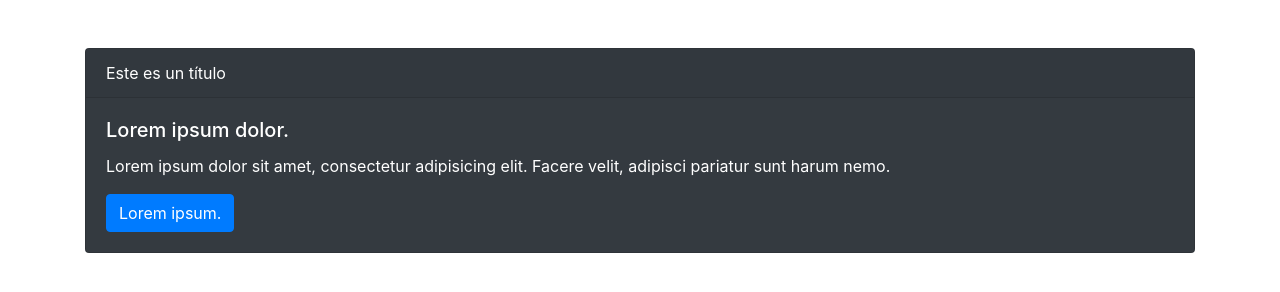
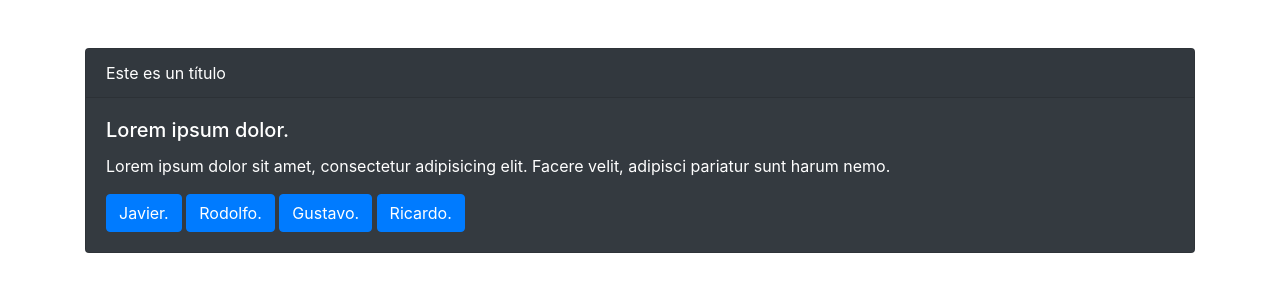
Before and after one commit to ricardo77a/pruebaGithub, a plain HTML site: page index.html in a window 1280 px wide. Drawn offline with nearby package versions, Linux system fonts and the light colour scheme.

Commit message:
Update index.html

```diff
--- a/index.html
+++ b/index.html
@@ -14,7 +14,10 @@
 			<div class="card-body">
 				<h5 class="card-title">Lorem ipsum dolor.</h5>
 				<p class="card-text">Lorem ipsum dolor sit amet, consectetur adipisicing elit. Facere velit, adipisci pariatur sunt harum nemo.</p>
-				<a href="#" class="btn btn-primary">Lorem ipsum.</a>
+				<a href="javier.html" class="btn btn-primary">Javier.</a>
+				<a href="rodolfo.html" class="btn btn-primary">Rodolfo.</a>
+				<a href="gustavo.html" class="btn btn-primary">Gustavo.</a>
+				<a href="ricardo.html" class="btn btn-primary">Ricardo.</a>
 			</div>
 		</div>
 	</div>
```
